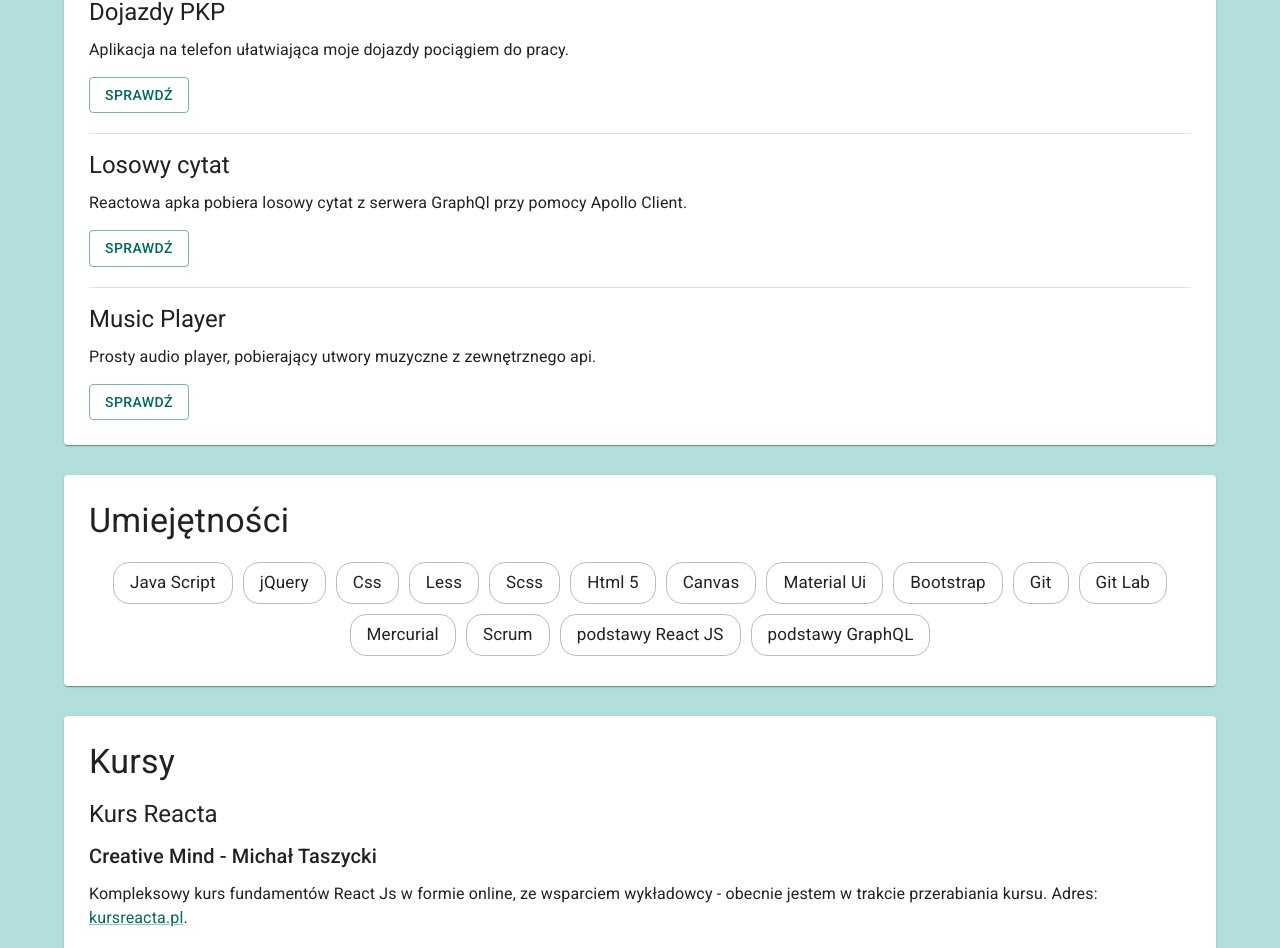
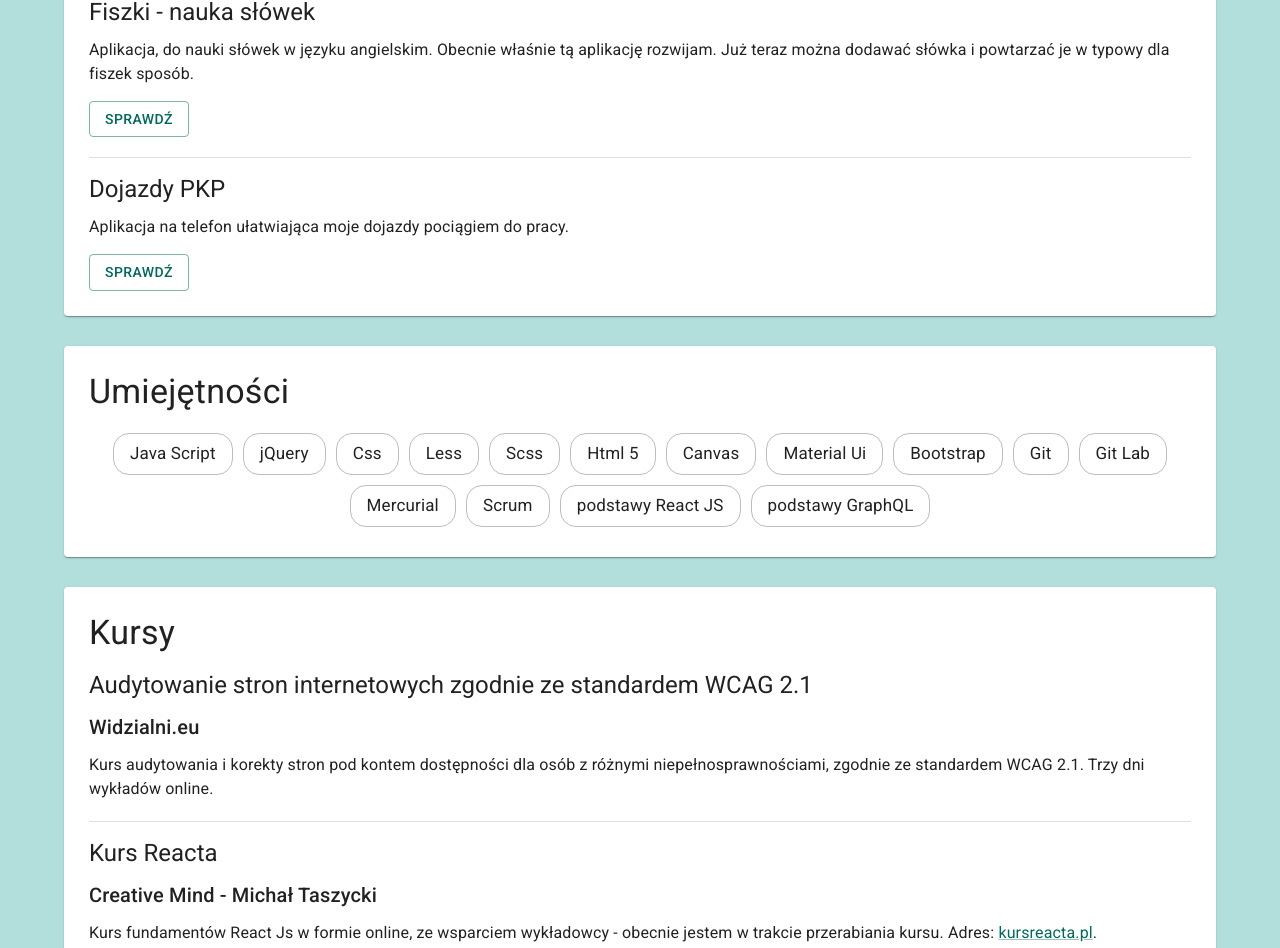
Before and after one commit to kubaadamczyklogin/kubaadamczyk, a React (Create React App) app: page / in a window 1280 px wide. Shown: the part 1333-2281 px from the top of the page. Built offline with nearby package versions, Linux system fonts and the light colour scheme.

Commit message:
Dodanie WCAG i Fiszek

```diff
--- a/src/App.js
+++ b/src/App.js
@@ -101,6 +101,7 @@ export default function App() {
         <CssBaseline />
         <Box sx={{ flexGrow: 1 }}>
           <AppBar position="fixed">
+            <Container>
               <Toolbar>
               <IconButton
                 size="large"
@@ -119,6 +120,7 @@ export default function App() {
                   Kuba Adamczyk
                 </Typography>
               </Toolbar>
+            </Container>
           </AppBar>
         </Box>
         <Drawer
@@ -281,6 +283,19 @@ export default function App() {
               <Divider />
 
               <Typography variant="h5" component="h3">
+                Fiszki - nauka słówek
+              </Typography>
+              <Typography component="p">
+                Aplikacja, do nauki słówek w języku angielskim.
+                Obecnie właśnie tą aplikację rozwijam. Już teraz można dodawać słówka i powtarzać je w typowy dla fiszek sposób.
+              </Typography>
+              <Button variant="outlined" href="https://fiszki-miszki.vercel.app/">
+                Sprawdź
+              </Button>
+
+              <Divider />
+
+              <Typography variant="h5" component="h3">
                 Dojazdy PKP
               </Typography>
               <Typography component="p">
@@ -290,37 +305,6 @@ export default function App() {
                 Sprawdź
               </Button>
 
-              <Divider />
-
-              <Typography variant="h5" component="h3">
-                Losowy cytat
-              </Typography>
-              <Typography component="p">
-                Reactowa apka pobiera losowy cytat z serwera GraphQl przy pomocy
-                Apollo Client.
-              </Typography>
-              <Button
-                variant="outlined"
-                href="https://inspirational-quotes-theta.vercel.app/"
-              >
-                Sprawdź
-              </Button>
-
-              <Divider />
-
-              <Typography variant="h5" component="h3">
-                Music Player
-              </Typography>
-              <Typography component="p">
-                Prosty audio player, pobierający utwory muzyczne z zewnętrznego
-                api.
-              </Typography>
-              <Button
-                variant="outlined"
-                href="https://music-player-nine-self.vercel.app/"
-              >
-                Sprawdź
-              </Button>
             </Paper>
           </CustomSection>
           <CustomSection className="skills">
@@ -352,13 +336,26 @@ export default function App() {
               </Typography>
 
               <Typography variant="h5" component="h3">
+                Audytowanie stron internetowych zgodnie ze standardem WCAG 2.1
+              </Typography>
+              <Typography variant="h6" component="p">
+                Widzialni.eu
+              </Typography>
+              <Typography component="p">
+                Kurs audytowania i korekty stron pod kontem dostępności
+                dla osób z różnymi niepełnosprawnościami,
+                zgodnie ze standardem WCAG 2.1. Trzy dni wykładów online.
+              </Typography>
+              <Divider />
+
+              <Typography variant="h5" component="h3">
                 Kurs Reacta
               </Typography>
               <Typography variant="h6" component="p">
                 Creative Mind - Michał Taszycki
               </Typography>
               <Typography component="p">
-                Kompleksowy kurs fundamentów React Js w formie online, ze
+                Kurs fundamentów React Js w formie online, ze
                 wsparciem wykładowcy - obecnie jestem w trakcie przerabiania
                 kursu. Adres:{" "}
                 <Link href="https://kursreacta.pl/">kursreacta.pl</Link>.
@@ -373,8 +370,7 @@ export default function App() {
               </Typography>
               <Typography component="p">
                 Krótki kurs podstaw GraphQL i przykładowa implementacja z
-                wykorzystaniem React Js i Apollo Client - online z wsparciem
-                wykładowcy.
+                wykorzystaniem React Js i Apollo Client - online.
               </Typography>
               <Divider />
 
```
Lines whose indentation alone changed are shown as unchanged.
